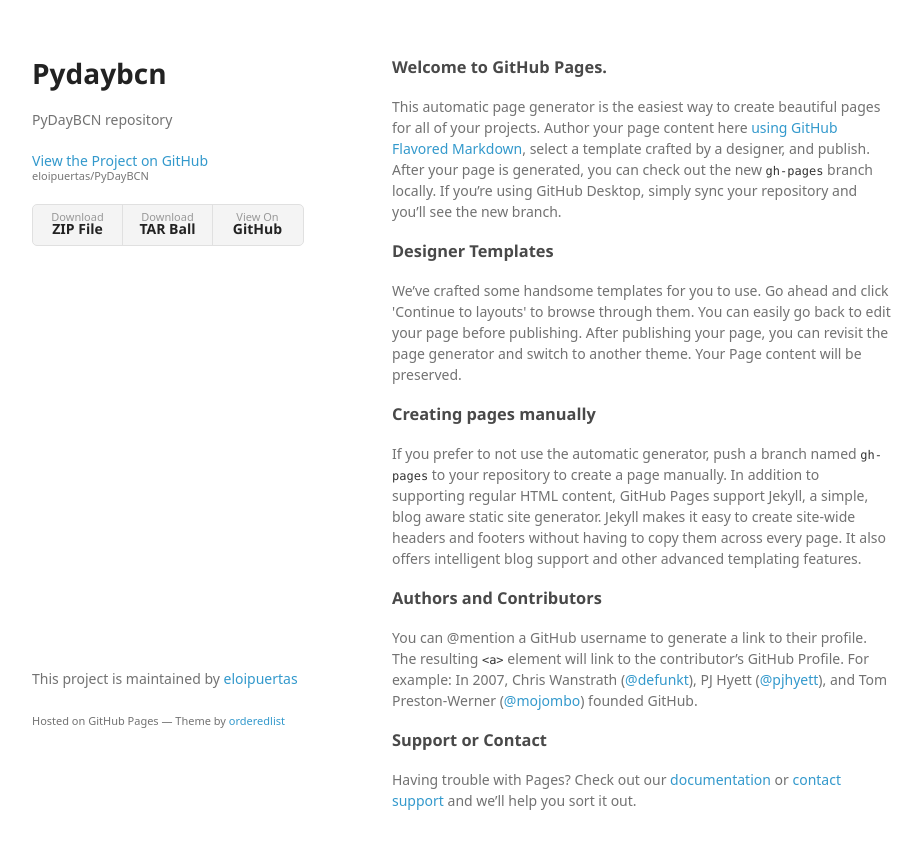
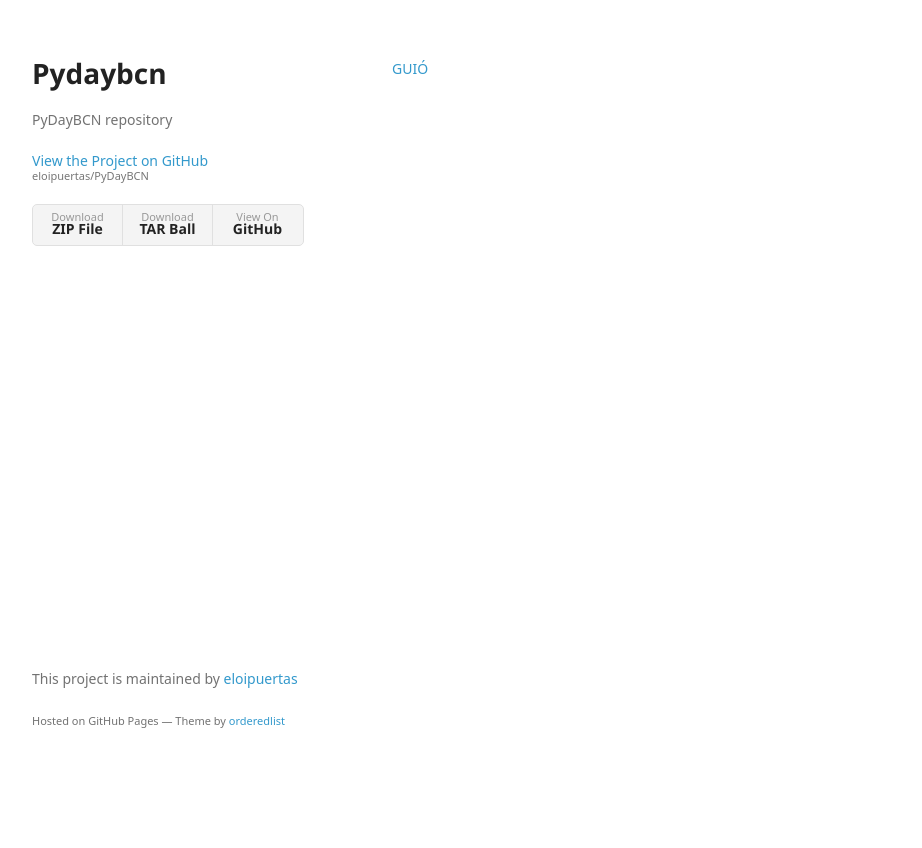
Before and after one commit to eloipuertas/PyDayBCN, a plain HTML site: page index.html in a window 1280 px wide. Shown: the whole page, without its empty margins (178-1100 px from the left). After the commit the page ends 800 px from the top, so only its background shows below. Drawn offline with Linux system fonts and the light colour scheme; a web font is replaced by a local one.

Commit message:
Update index.html

```diff
--- a/index.html
+++ b/index.html
@@ -28,30 +28,7 @@
         </ul>
       </header>
       <section>
-        <h3>
-<a id="welcome-to-github-pages" class="anchor" href="#welcome-to-github-pages" aria-hidden="true"><span aria-hidden="true" class="octicon octicon-link"></span></a>Welcome to GitHub Pages.</h3>
-
-<p>This automatic page generator is the easiest way to create beautiful pages for all of your projects. Author your page content here <a href="https://guides.github.com/features/mastering-markdown/">using GitHub Flavored Markdown</a>, select a template crafted by a designer, and publish. After your page is generated, you can check out the new <code>gh-pages</code> branch locally. If you’re using GitHub Desktop, simply sync your repository and you’ll see the new branch.</p>
-
-<h3>
-<a id="designer-templates" class="anchor" href="#designer-templates" aria-hidden="true"><span aria-hidden="true" class="octicon octicon-link"></span></a>Designer Templates</h3>
-
-<p>We’ve crafted some handsome templates for you to use. Go ahead and click 'Continue to layouts' to browse through them. You can easily go back to edit your page before publishing. After publishing your page, you can revisit the page generator and switch to another theme. Your Page content will be preserved.</p>
-
-<h3>
-<a id="creating-pages-manually" class="anchor" href="#creating-pages-manually" aria-hidden="true"><span aria-hidden="true" class="octicon octicon-link"></span></a>Creating pages manually</h3>
-
-<p>If you prefer to not use the automatic generator, push a branch named <code>gh-pages</code> to your repository to create a page manually. In addition to supporting regular HTML content, GitHub Pages support Jekyll, a simple, blog aware static site generator. Jekyll makes it easy to create site-wide headers and footers without having to copy them across every page. It also offers intelligent blog support and other advanced templating features.</p>
-
-<h3>
-<a id="authors-and-contributors" class="anchor" href="#authors-and-contributors" aria-hidden="true"><span aria-hidden="true" class="octicon octicon-link"></span></a>Authors and Contributors</h3>
-
-<p>You can @mention a GitHub username to generate a link to their profile. The resulting <code>&lt;a&gt;</code> element will link to the contributor’s GitHub Profile. For example: In 2007, Chris Wanstrath (<a href="https://github.com/defunkt" class="user-mention">@defunkt</a>), PJ Hyett (<a href="https://github.com/pjhyett" class="user-mention">@pjhyett</a>), and Tom Preston-Werner (<a href="https://github.com/mojombo" class="user-mention">@mojombo</a>) founded GitHub.</p>
-
-<h3>
-<a id="support-or-contact" class="anchor" href="#support-or-contact" aria-hidden="true"><span aria-hidden="true" class="octicon octicon-link"></span></a>Support or Contact</h3>
-
-<p>Having trouble with Pages? Check out our <a href="https://help.github.com/pages">documentation</a> or <a href="https://github.com/contact">contact support</a> and we’ll help you sort it out.</p>
+      <a https://github.com/eloipuertas/PyDayBCN/blob/master/Introducci%C3%B3%20a%20la%20programaci%C3%B3.html/"> GUIÓ </a>
       </section>
       <footer>
         <p>This project is maintained by <a href="https://github.com/eloipuertas">eloipuertas</a></p>
```
